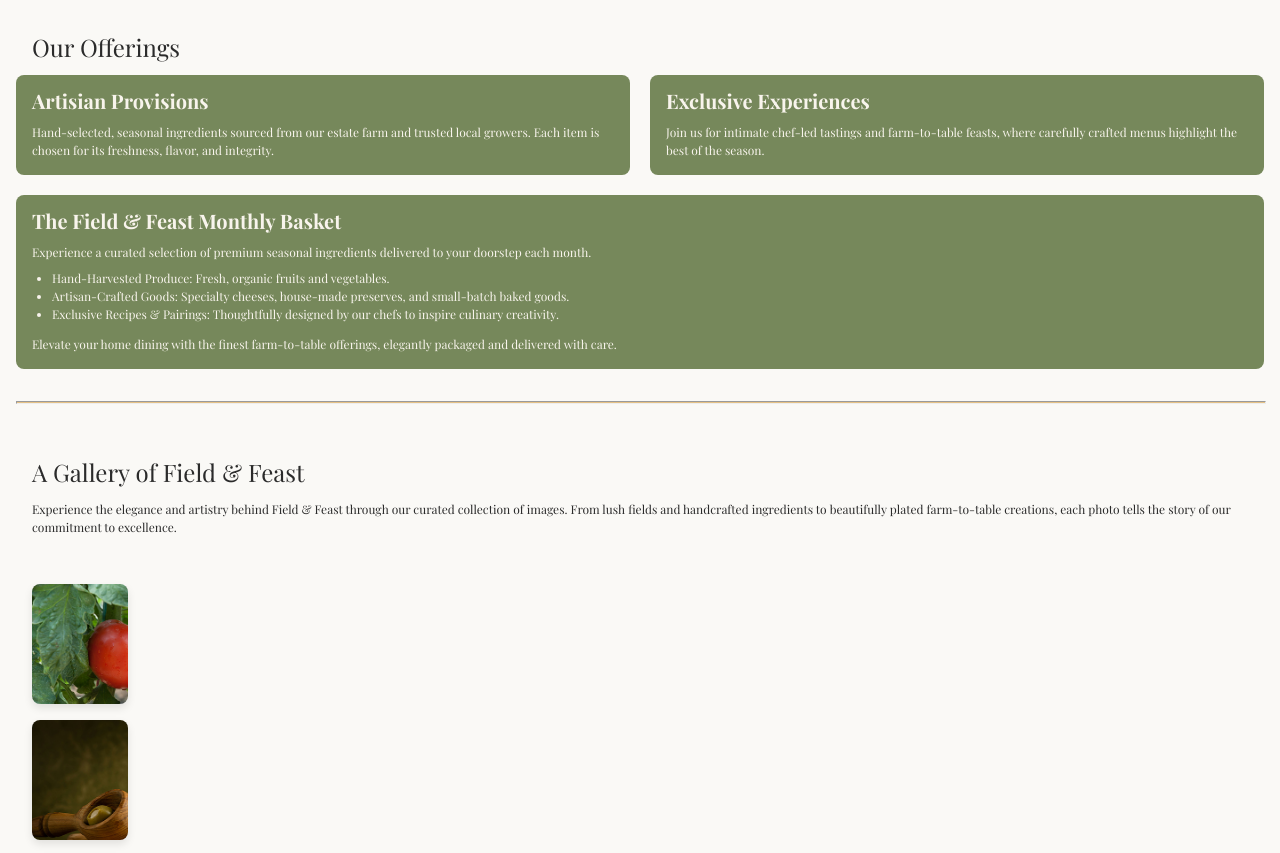
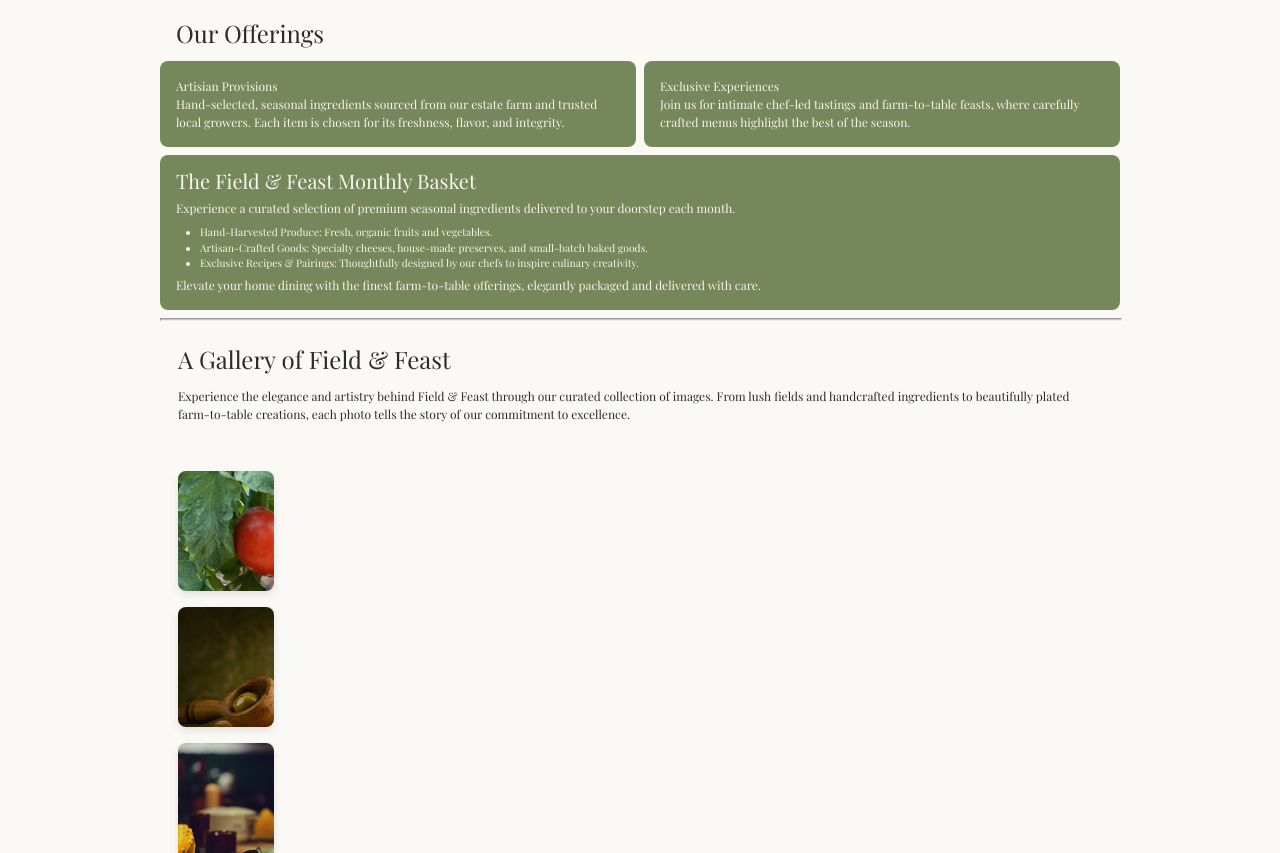
Before and after one commit to JonathanASU/fieldandfeast, a plain HTML site: page index.html in a window 1280 px wide. Shown: the part 560-1413 px from the top of the page. Drawn offline with nearby package versions, Linux system fonts and the light colour scheme; a web font is replaced by a local one.

Commit message:
redo green display grid

```diff
--- a/index.html
+++ b/index.html
@@ -34,8 +34,6 @@
 
 <main>
 
-    <section id="inside-main">
-
     <section id="about-us">
         <h2>Welcome to Field &amp; Feast</h2>
         <p>At Field & Feast, we believe that the finest meals begin at the source. Rooted in tradition yet refined for the modern palate, our farm-to-table philosophy celebrates the beauty of seasonality, sustainability, and craftsmanship. From the sun-drenched fields where our produce is grown to the artfully curated dishes we serve, every detail is designed to bring you an experience of unparalleled quality and flavor.</p>
@@ -43,21 +41,24 @@
 
     <hr>
 
+
+        <section id="offerings">
             <h2>Our Offerings</h2>
 
-        <section id="green-squares">
-            <section id="offerings-grid">
-                <section id="artisian-provisions">
+            <div id="offerings-grid">
+                <section class="green-card">
                 <h3>Artisian Provisions</h3>
                 <p>Hand-selected, seasonal ingredients sourced from our estate farm and trusted local growers. Each item is chosen for its freshness, flavor, and integrity.</p>
                 </section>
 
-                <section id="exclusive-experiences">
+                <section class="green-card">
                 <h3>Exclusive Experiences</h3>
                 <p>Join us for intimate chef-led tastings and farm-to-table feasts, where carefully crafted menus highlight the best of the season.</p>
                 </section>
 
-                <section id="monthly-basket">
+            </div>
+
+            <section id="green-card-wide">
              <h3>The Field &amp; Feast Monthly Basket</h3>
             <p>Experience a curated selection of premium seasonal ingredients delivered to your doorstep each month.</p>
             <ul>
@@ -67,19 +68,16 @@
             </ul>
             <p>Elevate your home dining with the finest farm-to-table offerings, elegantly packaged and delivered with care.</p>
              </section>
+
         </section>
 
+        </section>
         <hr>
-
-        </section>
 
         <section id="gallery-intro">
             <h2>A Gallery of Field &amp; Feast</h2>
             <p>Experience the elegance and artistry behind Field & Feast through our curated collection of images. From lush fields and handcrafted ingredients to beautifully plated farm-to-table creations, each photo tells the story of our commitment to excellence.</p>
-        </section>
 
-        <section id="gallery">
-            <section>
                 <figure id="card1">
                     <img src="images/tomatoes-600w.jpg"
                         srcset="images/tomatoes-200w.jpg 1200w,
@@ -141,8 +139,6 @@
                 </figure>
 
                 </section>
-
-                </section>
                     <section id="gallery-button">
                     <button type="button" onclick="window.location.href='gallery.html'">View Our Full Gallery</button>
                 </section>
--- a/styles.css
+++ b/styles.css
@@ -122,15 +122,11 @@ hr{
 
 }
 
-
 main{
     background-color: var(--soft-white);
     font-family: var(--font-primary), serif;
-}
-
-#inside-main{
     margin: 0 auto;
-    padding: 1rem;
+    padding: 0 10rem;
 }
 
 #about-us h2{
@@ -150,18 +146,17 @@ main{
 h2{
     color: var(--dark-charcoal);
     padding: 1rem;
-    padding-top: 2rem;
+    padding-top: 1rem;
     font-size: 1.5rem;
 }
 
-#offerings-grid {
-  display: grid;
-  grid-template-columns: 1fr 1fr;
-  gap: 20px;
+#offerings-grid{
+    display: grid;
+    grid-template-columns: 1fr 1fr;
+    gap: .5rem;
 }
 
-#artisian-provisions{
-
+.green-card, #green-card-wide{
     color: var(--linen);
     align-items: center;
     background-color: var(--olive-green);
@@ -169,77 +164,29 @@ h2{
     padding: 1rem;
 }
 
-#artisian-provisions h3{
+.green-card, #green-card-wide h3{
     font-size: 1.25rem;
-    font-weight: bold;
+    margin-bottom: .5rem;
 }
 
-#artisian-provisions p{
+.green-card, #green-card-wide p{
     font-size: .75rem;
     line-height: 1.5;
-    padding-top: .75rem;
 }
 
-#exclusive-experiences{
-
-    color: var(--linen);
-    align-items: center;
-    background-color: var(--olive-green);
-    border-radius: .5rem;
-    padding: 1rem;
-}
-
-#exclusive-experiences h3{
-    font-size: 1.25rem;
-    font-weight: bold;
-}
-
-#exclusive-experiences p{
-    font-size: .75rem;
+#green-card-wide ul{
+    padding-left: 1.5rem;
+    margin-top: .5rem;
+    list-style-type: disc;
+    font-size: .65rem;
     line-height: 1.5;
-    padding-top: .75rem;
-}
-
-#monthly-basket{
-    grid-column: span 2;
-}
-
-#monthly-basket{
-
-    color: var(--linen);
-    align-items: center;
-    background-color: var(--olive-green);
-    border-radius: .5rem;
-    padding: 1rem;
-}
-
-#monthly-basket h3{
-    font-size: 1.25rem;
-    font-weight: bold;
-}
-
-#monthly-basket p{
-    font-size: .75rem;
-    line-height: 1.5;
-    padding-top: .75rem;
-}
-
-#monthly-basket ul{
-    font-size: .75rem;
-    line-height: 1.5;
-    padding-left: 1.25rem;
-    padding-top: .5rem;
-    list-style-type: disc;
-}
-
-#green-squares hr{
-    margin-top: 2rem;
+    margin-bottom: .25rem;
 }
 
 #gallery-intro h2{
     color: var(--dark-charcoal);
     padding: 1rem;
-    padding-top: 3rem;
+    padding-top: 1rem;
     font-size: 1.5rem;
 }
 
@@ -250,15 +197,13 @@ h2{
     font-size: .75rem;
 }
 
-#gallery{
-      display: grid;
-      grid-template-columns: repeat;
-      gap: 1.5rem;
+#gallery-intro{
+    display: inline-block;
+    gap: 5px;
+    padding: 2px;
 }
 
 #card1{
-    display: flexbox;
-    align-items: center;
     background-color: var(--soft-white);
     color: var(--dark-charcoal);
     border-radius: .5rem;
@@ -270,8 +215,6 @@ h2{
 }
 
 #card2{
-    display: flexbox;
-    align-items: center;
     background-color: var(--soft-white);
     color: var(--dark-charcoal);
     border-radius: .5rem;
@@ -283,8 +226,6 @@ h2{
 }
 
 #card3{
-    display: flexbox;
-    align-items: center;
     background-color: var(--soft-white);
     color: var(--dark-charcoal);
     border-radius: .5rem;
@@ -296,8 +237,6 @@ h2{
 }
 
 #card4{
-    display: flexbox;
-    align-items: center;
     background-color: var(--soft-white);
     color: var(--dark-charcoal);
     border-radius: .5rem;
@@ -309,8 +248,6 @@ h2{
 }
 
 #card5{
-    display: flexbox;
-    align-items: center;
     background-color: var(--soft-white);
     color: var(--dark-charcoal);
     border-radius: .5rem;
@@ -327,9 +264,6 @@ figcaption{
     font-style: italic;
     padding: 5%;
 }
-
-
-
 
 button{
     text-align: center;
```
Lines whose indentation alone changed are shown as unchanged.
